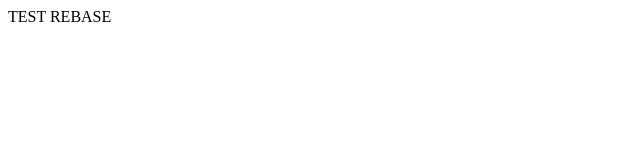
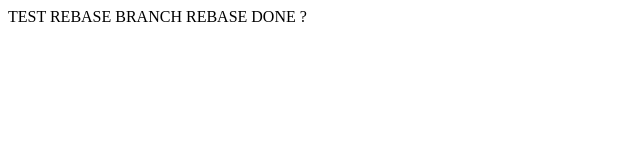
Before and after one commit to SmaelNicolas/test-git-rebase, a plain HTML site: page index.html in a window 1280 px wide. Shown: the whole page, without its empty margins (0-640 px from the left). Drawn offline with Linux system fonts and the light colour scheme.

Commit message:
updated from branch

```diff
--- a/index.html
+++ b/index.html
@@ -7,6 +7,6 @@
 		<title>Document</title>
 	</head>
 	<body>
-		<div>TEST REBASE</div>
+		<div>TEST REBASE BRANCH REBASE DONE ?</div>
 	</body>
 </html>
```
